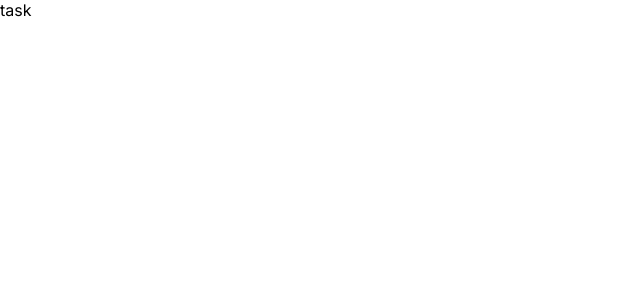
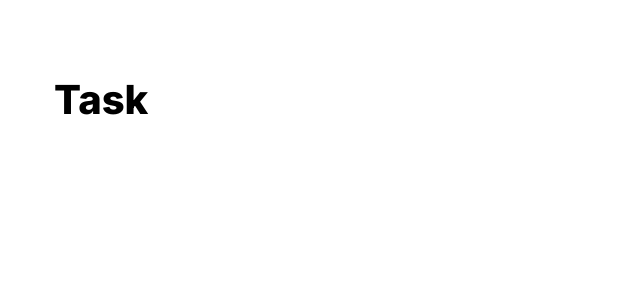
Before and after one commit to BrSTU-2022-practice-ToDoCalendar/ToDoCalendar_frontend, a React (Create React App) app: page /task in a window 1280 px wide. Shown: the top 300 px of the page, without its empty margins (0-640 px from the left). Built offline with nearby package versions, Linux system fonts and the light colour scheme.

Commit message:
galanin-pc-css : Updated Task component

```diff
--- a/src/pages/Task/Task.jsx
+++ b/src/pages/Task/Task.jsx
@@ -1,5 +1,8 @@
+import Container from '../../components/Container/Container';
+import Header from '../../components/Header/Header';
+
 function Task() {
-  return <div>task</div>;
+  return <Container InnerHTML={<Header title="Task" />} />;
 }
 
 export default Task;
```
